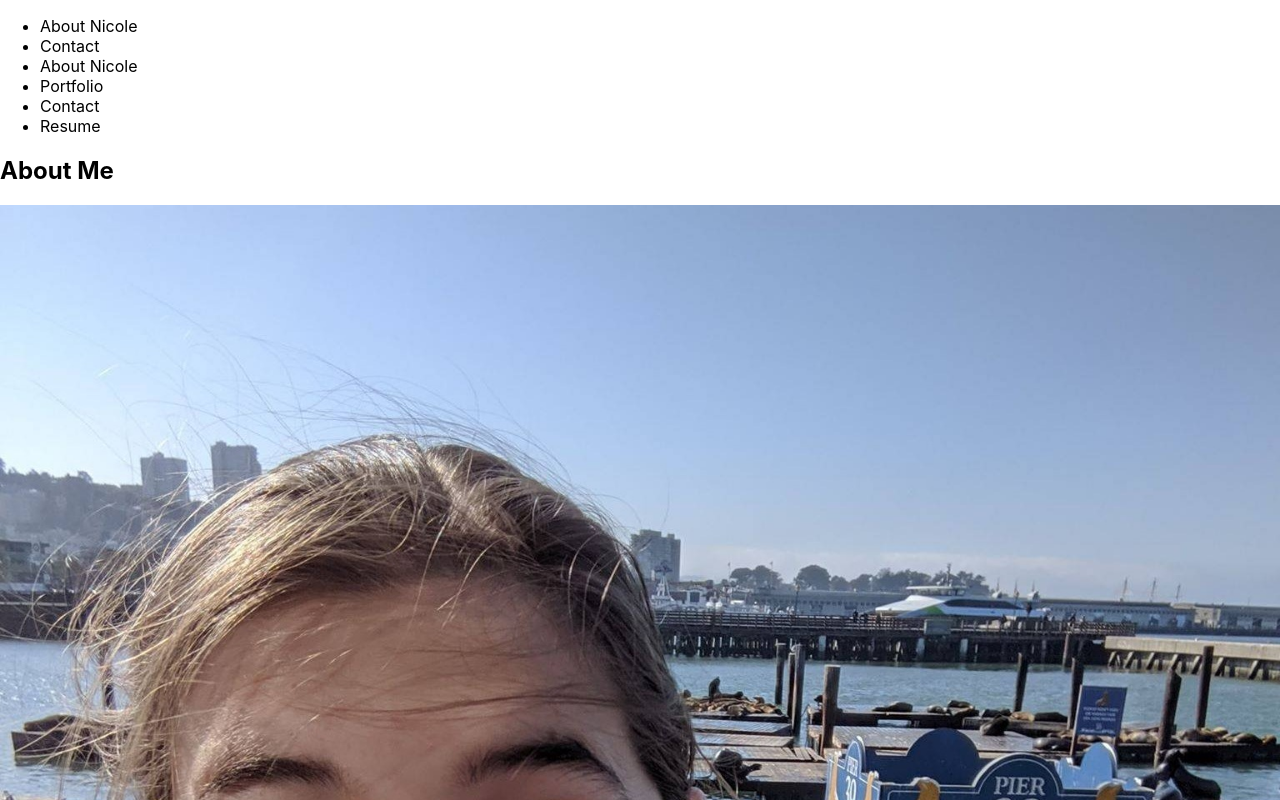
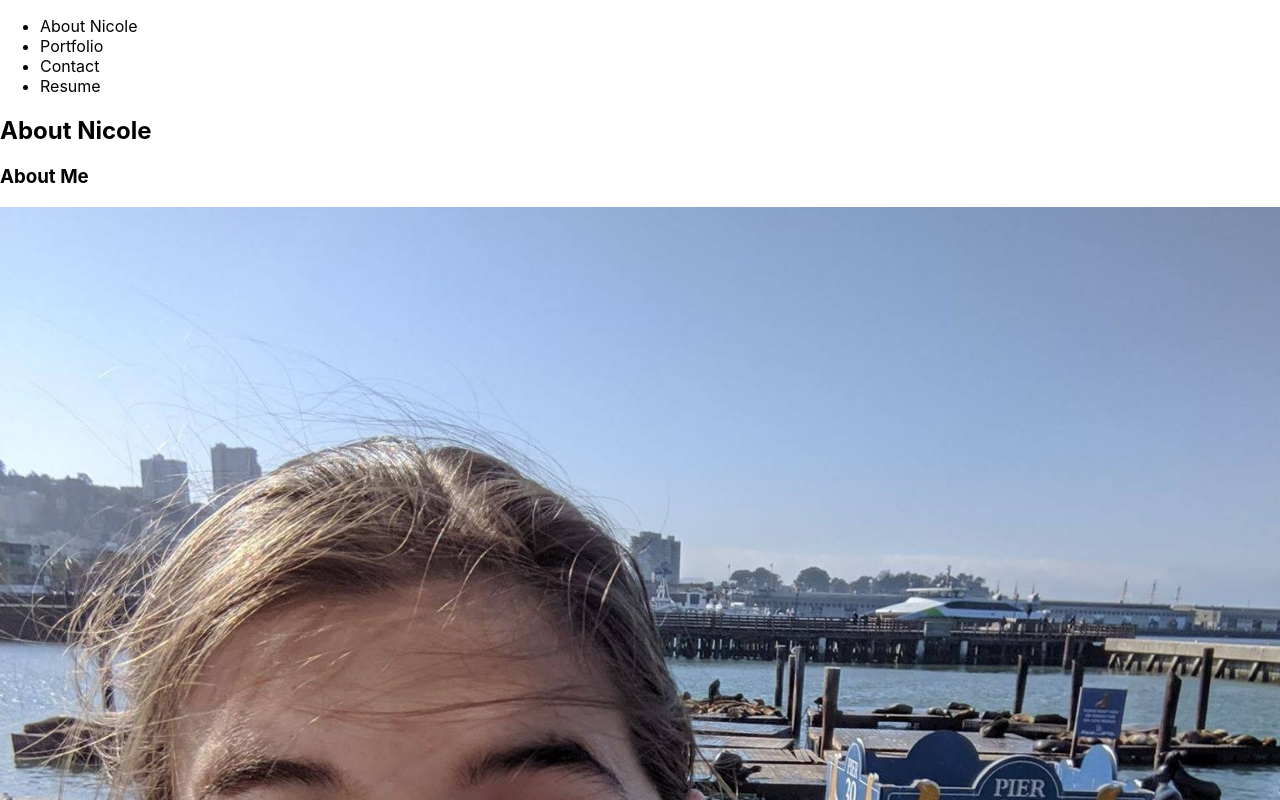
Before and after one commit to nicolegile94/mod20project, a React (Create React App) app: page / in a window 1280 px wide. Shown: the top 800 px of the page. Built offline with nearby package versions, Linux system fonts and the light colour scheme.

Commit message:
made navigation function

```diff
--- a/src/App.js
+++ b/src/App.js
@@ -1,9 +1,7 @@
 import React, { useState } from 'react';
 import Nav from './components/Nav';
-import About from './components/About';
-import Portfolio from './components/Portfolio';
-import Resume from './components/Resume';
-import Contact from './components/Contact';
+import Category from './components/Category';
+
 
 function App() {
   const [categories] = useState([
@@ -37,10 +35,7 @@ function App() {
           currentCategory={currentCategory}
         ></Nav>
       <main>
-        <About></About>
-        <Portfolio></Portfolio>
-        <Resume></Resume>
-        <Contact></Contact>
+       <Category currentCategory={currentCategory}></Category>
       </main>
     </div>
   );
--- /dev/null
+++ b/src/components/Category/index.js
@@ -0,0 +1,33 @@
+import React from 'react';
+import About from '../About';
+import Portfolio from '../Portfolio';
+import Contact from '../Contact';
+import Resume from '../Resume';
+import CategoryContent from '../Category_Content';
+
+function Category({ currentCategory }) {
+
+    const renderCategory = () => {
+        switch (currentCategory.name) {
+            case 'About Nicole':
+                return <About />;
+            case 'Portfolio':
+                return <Portfolio />;
+            case 'Contact':
+                return <Contact />;
+            case 'Resume':
+                return <Resume />
+            default:
+                return <About />
+        }
+    };
+
+    return (
+        <section>
+            <h2>{currentCategory.name}</h2>
+            <CategoryContent>{renderCategory()}</CategoryContent>
+        </section>
+    )
+}
+
+export default Category;
--- /dev/null
+++ b/src/components/Category_Content/index.js
@@ -0,0 +1,11 @@
+import React from 'react';
+
+const CategoryContent = (props) => {
+    return (
+        <div>
+            {props.children}
+        </div>
+    );
+};
+
+export default CategoryContent;
--- a/src/components/Nav/index.js
+++ b/src/components/Nav/index.js
@@ -1,4 +1,4 @@
-import React from 'react';
+import React, { useEffect } from 'react';
 
 
 function Nav(props) {
@@ -8,33 +8,24 @@ function Nav(props) {
       currentCategory,
     } = props;
 
+    useEffect(() => {
+        document.title = currentCategory.name;
+    }, [currentCategory]);
+
     return (
             <nav>
                 <ul className="flex-row">
-                    <li>
-                            About Nicole
-                    </li>
-                    <li>
-                        <span>Contact</span>
-                    </li>
-                        {categories.map((category) => (
-                            <li
-                            className={`mx-1 ${
-                                currentCategory.name === category.name && 'navActive'
-                                }`}
-                              key={category.name}
-                        >
+                    {categories.map((Category) => (
+                        <li key={Category.name}>
                             <span
-                                onClick={() => {
-                                    setCurrentCategory(category)
-                                }}
+                                onClick={() => setCurrentCategory(Category)}
                             >
-                            {category.name}
+                                {Category.name}
                             </span>
-                    </li>
-                ))}
-            </ul>
-        </nav>
+                        </li>
+                    ))}
+                </ul>
+            </nav>
 )};
 
 export default Nav;
```
